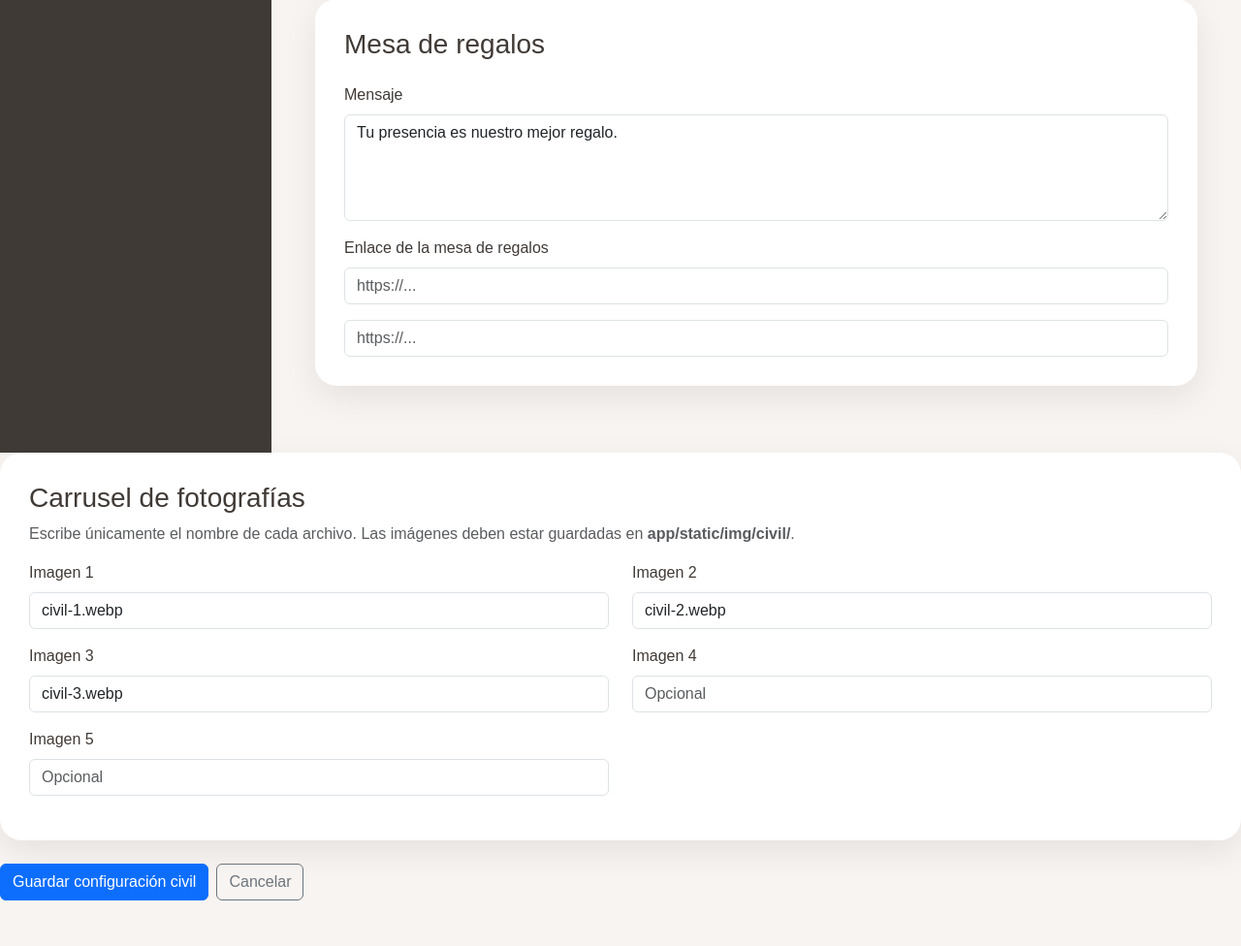
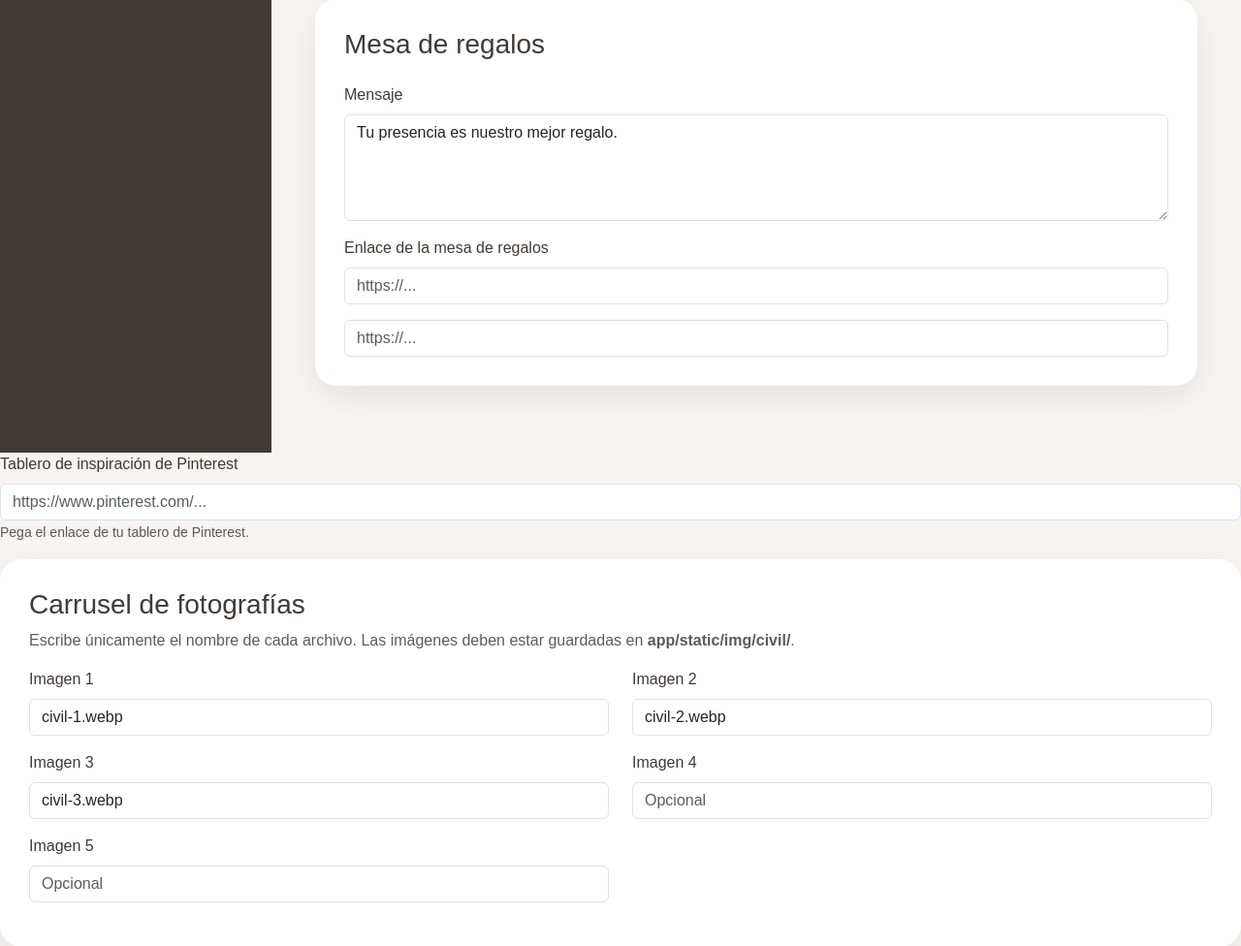
Before and after one commit to AaronDLopez04/invitacion-boda, a Flask app: page /admin/civil/configuracion in a window 1280 px wide. Shown: the part 1428-2404 px from the top of the page at 97% size. Run offline with Flask 3, Linux system fonts and the light colour scheme; the visitor is signed in with stand-in values (Sample User, id 1); data comes from the database, SQL or seed files in the repository.

Commit message:
Corrige seccion de Pinterest en invitacion civil

```diff
--- a/app/models/boda_civil.py
+++ b/app/models/boda_civil.py
@@ -62,6 +62,11 @@ class BodaCivil(db.Model):
         nullable=True
     )
 
+    pinterest_url = db.Column(
+        db.String(500),
+        nullable=True
+    )
+
     mensaje_mesa_regalos = db.Column(
         db.Text,
         nullable=True
--- a/app/routes/admin_civil.py
+++ b/app/routes/admin_civil.py
@@ -513,6 +513,13 @@ def configuracion():
             ).strip()
         )
 
+        boda_civil.pinterest_url = (
+            request.form.get(
+            "pinterest_url",
+            ""
+            ).strip()
+        )
+
         boda_civil.imagen_1 = (
             request.form.get(
                 "imagen_1",
--- a/app/templates/admin/civil/configuracion.html
+++ b/app/templates/admin/civil/configuracion.html
@@ -250,6 +250,25 @@ Configuración de la Boda Civil
     </div>
 
 
+<div class="mb-3">
+
+    <label class="form-label">
+        Tablero de inspiración de Pinterest
+    </label>
+
+    <input
+        type="url"
+        name="pinterest_url"
+        class="form-control"
+        value="{{ boda.pinterest_url or '' }}"
+        placeholder="https://www.pinterest.com/...">
+
+    <small class="text-muted">
+        Pega el enlace de tu tablero de Pinterest.
+    </small>
+
+</div>
+
     <div class="admin-card mb-4">
 
         <h3>
```
Also changed, not shown: app/static/css/civil.css (+21 -0 lines), app/templates/public/invitacion_civil_general.html (+31 -1 lines), migrar_pinterest_civil.py (added, +27 -0 lines).
